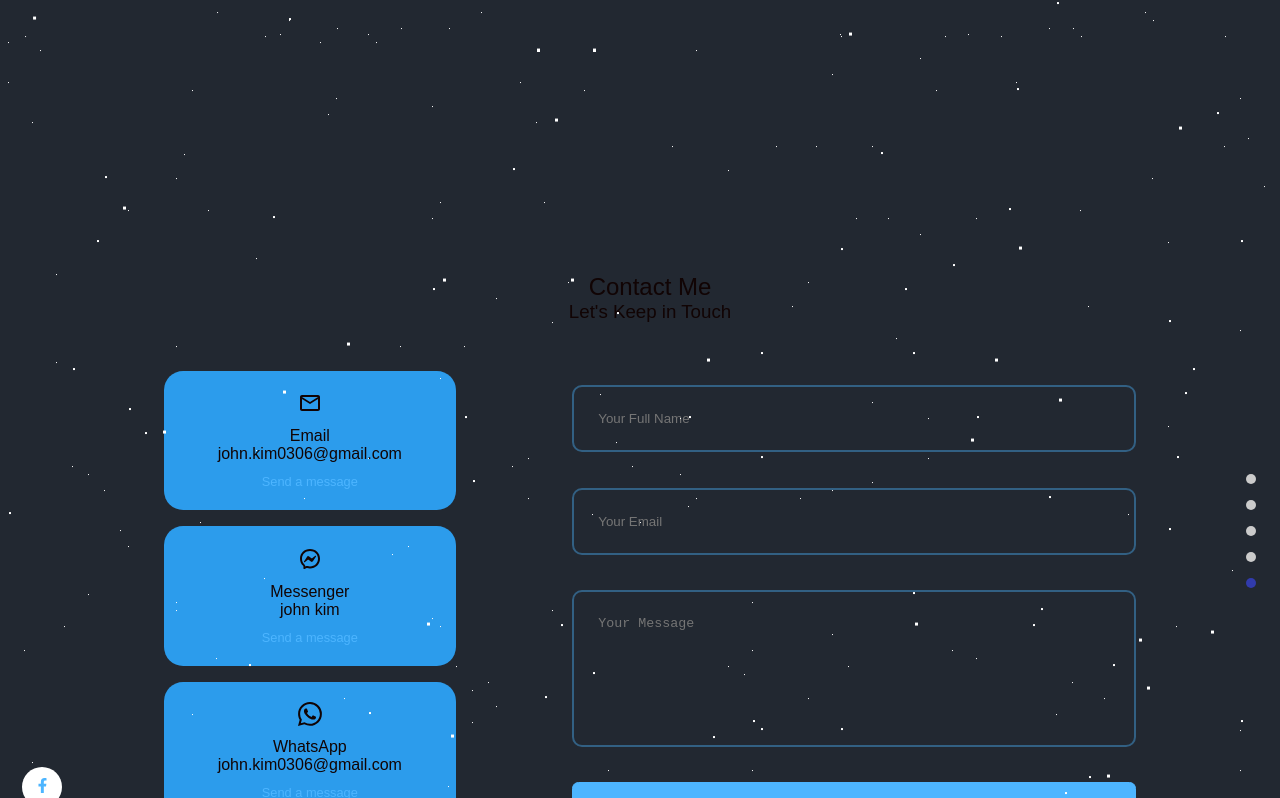
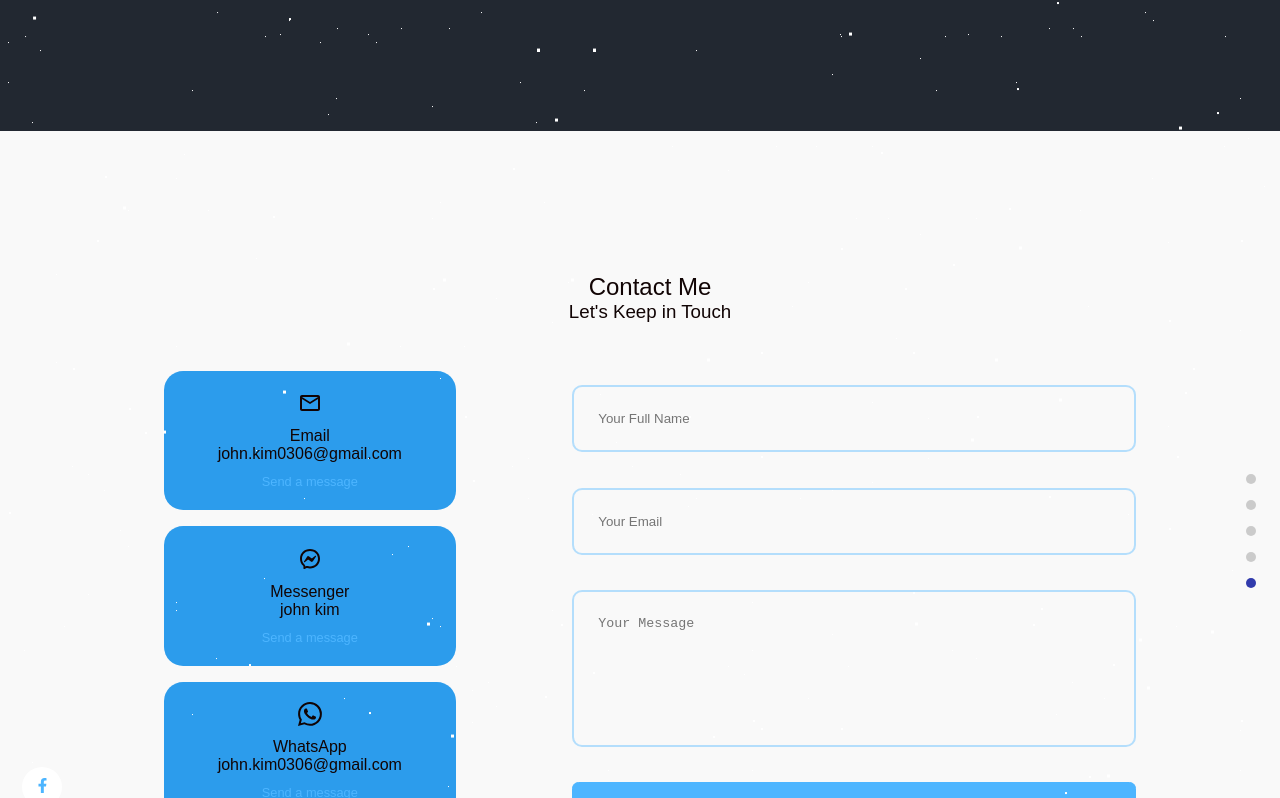
Before and after one commit to johnkim0306/Personal-Website, a React (Create React App) app in the folder my-app/: page / in a window 1280 px wide. Shown: the part 4182-4980 px from the top of the page. Built offline with nearby package versions, Linux system fonts and the light colour scheme.

Commit message:
Modify Gsap parameter a little bit

```diff
--- a/my-app/src/components/about/About.jsx
+++ b/my-app/src/components/about/About.jsx
@@ -24,7 +24,7 @@ const About = () => {
     const imgRef = useRef(null);
     useEffect(() => {
         const el = imgRef.current;
-        gsap.fromTo(el, {rotation: 0}, {rotation: 360, duration: 3, scrollTrigger: {
+        gsap.fromTo(el, {rotation: 0}, {rotation: 360, duration: 1, scrollTrigger: {
             trigger: el
         }})
 
--- a/my-app/src/components/contact/contact.scss
+++ b/my-app/src/components/contact/contact.scss
@@ -4,6 +4,7 @@
     margin-top: 3rem;
     width: 100%;
     height: fit-content;
+    background: $color-background-variant;
 
     h2 {
         text-align: center;
--- a/my-app/src/components/work/sliderData.js
+++ b/my-app/src/components/work/sliderData.js
@@ -6,7 +6,7 @@ const SliderData = [
       title: "Frontend Developer",
       date: "May 2021 - August 2022",
       desc1: "Designed and implemented multiple enterprise-level microservice applications of Home team, increased the annual revenue by 64% using the latest technologies of Vue.js, JavaScript, SASS, FTL, and XML.",
-      desc2: " Implemented new components to an existing web application with a Mobile-First code that reaches 150M+ users each month. Resulting in an increase in mobile traffic by 11%.",
+      desc2: "Implemented new components to an existing web application with a Mobile-First code that reaches 150M+ users each month. Resulting in an increase in mobile traffic by 11%.",
       desc3: "Refactored existing features into Vanilla JS, including a redesign of the UI and code refactoring, reduced errors, and improved performance across the entire code base.",
       desc4: "Continuous Integration/Deployment pipeline(Jenkins), Code Reviews, Integration, E2E Testing.",
       img: "https://99designs-blog.imgix.net/blog/wp-content/uploads/2018/10/attachment_100040756-e1538485934255.jpeg?auto=format&q=60&fit=max&w=930",
```
